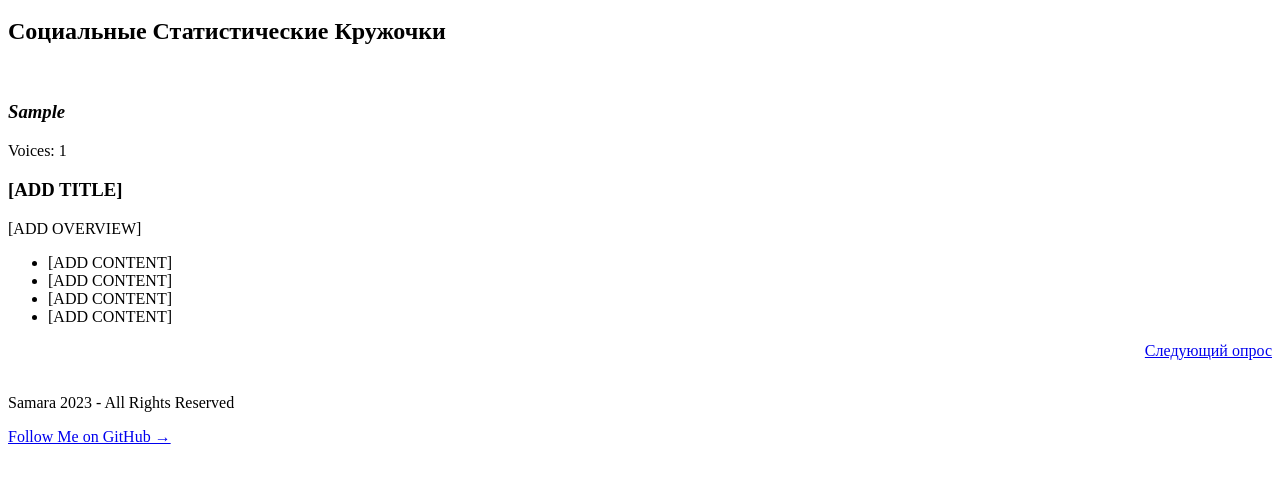
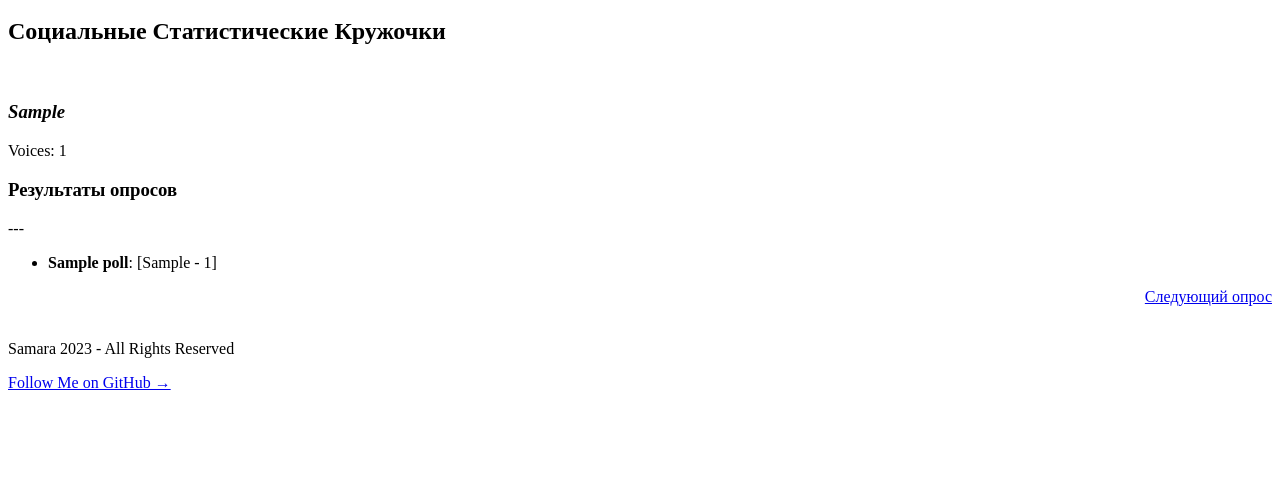
Before and after one commit to FFFSanchez/top_place, a Django app: page /1/ in a window 1280 px wide. Shown: the part 298-781 px from the top of the page. Run offline with Django 4.2, Linux system fonts and the light colour scheme; a user stored in the database is signed in; tables that the repository leaves empty hold one stand-in row (values such as "Sample post"); some libraries are stand-ins or nearby versions.

Commit message:
добавлен список опросов на главную, поправлен стиль на ширину этого списка, и добавлено условие из аусентикейтид в индекс вью

```diff
--- a/top_place/blog/views.py
+++ b/top_place/blog/views.py
@@ -7,17 +7,18 @@ from .utils import pag
 
 def index(request, poll_id=0):
     """Если 0 то будет рандомный опрос, если не 0, то будет тот же опрос"""
-    articles = Article.objects.all()
+    polls = Poll.objects.all()
     if poll_id == 0:
         poll = Poll.objects.order_by('?').first()
     else:
         poll = Poll.objects.get(pk=poll_id)
     already_voted = False
-    if UserPolls.objects.filter(
-            user=request.user
-            ).filter(
-            poll=get_object_or_404(Poll, id=poll.id)).exists():
-        already_voted = True
+    if request.user.is_authenticated:
+        if UserPolls.objects.filter(
+                user=request.user
+                ).filter(
+                poll=get_object_or_404(Poll, id=poll.id)).exists():
+            already_voted = True
     template = 'blog/index.html'
     # post_list = Post.objects.filter(author__following__user=request.user)
     choice_list = Choice.objects.filter(polls__id=poll.id)
@@ -26,6 +27,7 @@ def index(request, poll_id=0):
         'text': 'Социальные Статистические Кружочки',
         'articles': articles,
         'poll': poll,
+        'polls': polls,
         'choice_list': choice_list,
         'already_voted': already_voted
     }
--- a/top_place/templates/blog/index.html
+++ b/top_place/templates/blog/index.html
@@ -27,13 +27,12 @@
     <!--end featured-section-->
     <div id="frontpage-main">
         <div id="overview" class="frontpage-section">
-            <h3>[ADD TITLE]</h3>
-            <p>[ADD OVERVIEW]</p>
+            <h3>Результаты опросов</h3>
+            <p>---</p>
             <ul class="blue-bullets">
-                <li>[ADD CONTENT]</li>
-                <li>[ADD CONTENT]</li>
-                <li>[ADD CONTENT]</li>
-                <li>[ADD CONTENT]</li>
+                {% for poll in polls %}
+                <li><b>{{ poll.title }}</b>: {% for choice in poll.choices.all %} [{{ choice.choice_value }} - {{ choice.voices }}] {% endfor %}</li>
+                {% endfor %}
             </ul>
         </div>
         <!--end frontpage-content-->
```
